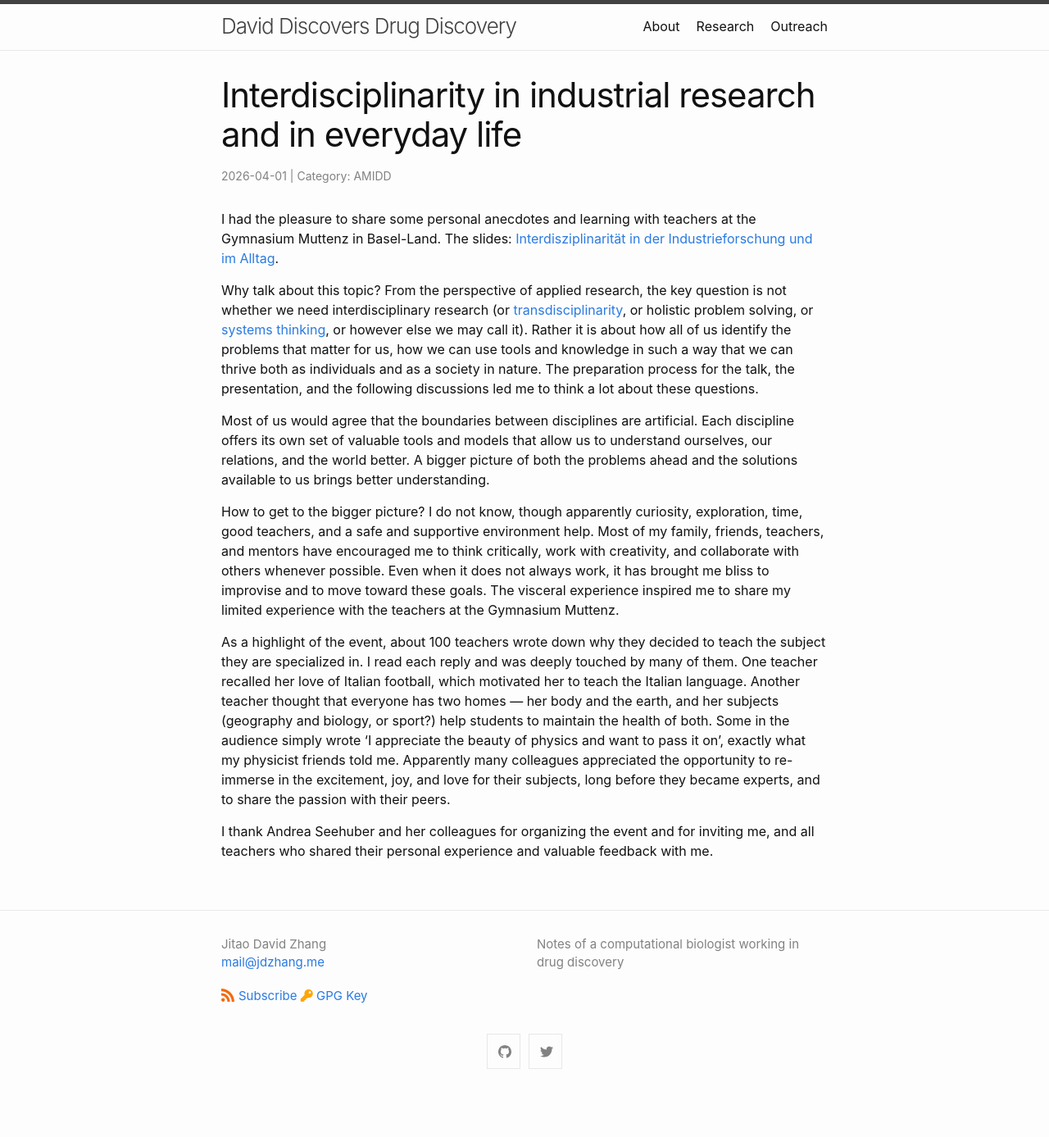
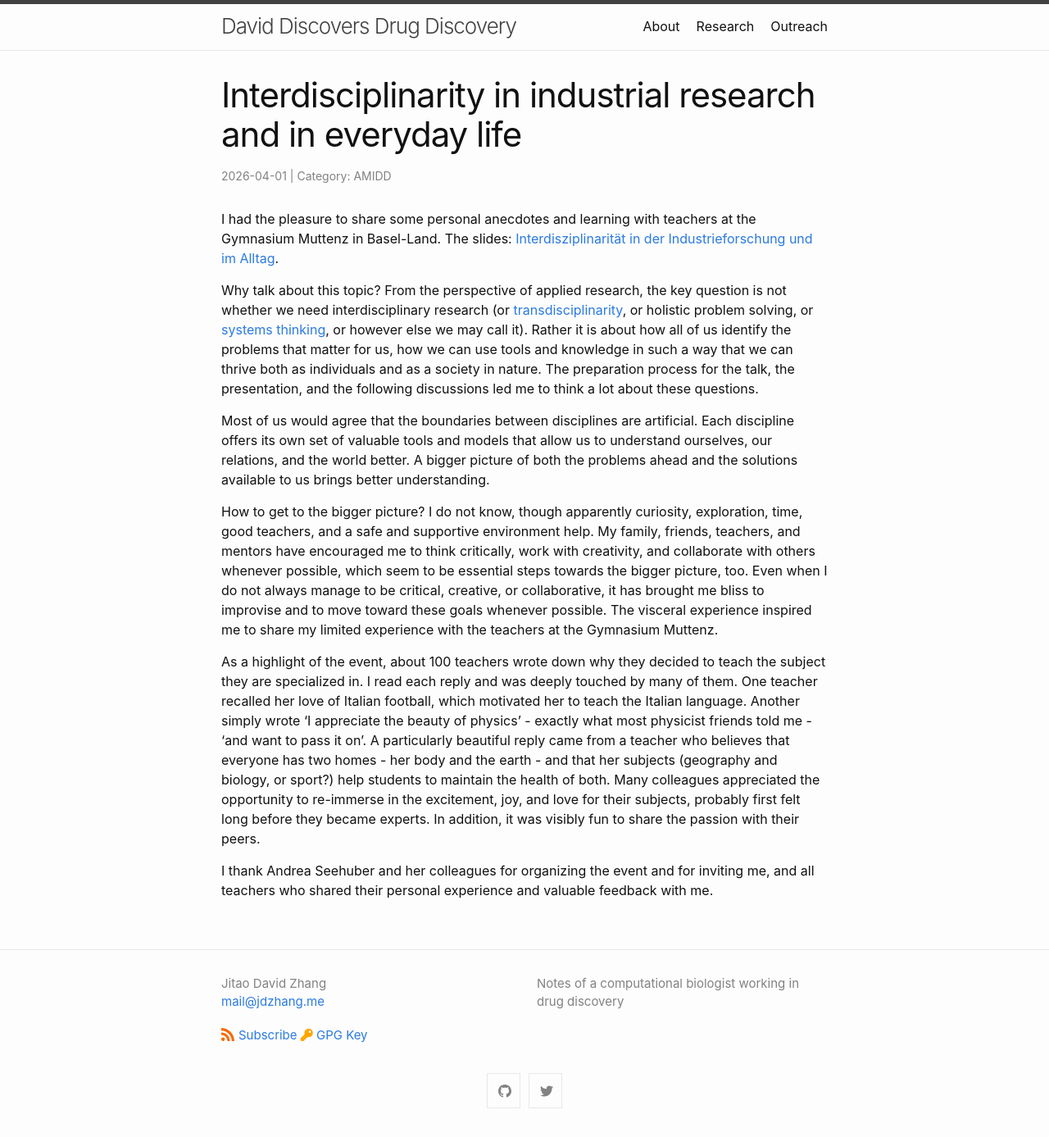
Before and after one commit to Accio/accio.github.io, a Jekyll site: the page built from _posts/2026-04-01-GymnasiumMuttenz.md, in a window 1280 px wide. Shown: the whole page at 82% size. Built offline with Jekyll 4.4.1, drawn with Linux system fonts in a browser that asks for light colours; comment, search, counter and statistics services are not loaded; before the commit the page ends 1339 px from its top, so only the background shows below that.

Commit message:
updated post by rearranging the last paragraph

```diff
--- a/_posts/2026-04-01-GymnasiumMuttenz.md
+++ b/_posts/2026-04-01-GymnasiumMuttenz.md
@@ -11,8 +11,8 @@ Why talk about this topic? From the perspective of applied research, the key que
 
 Most of us would agree that the boundaries between disciplines are artificial. Each discipline offers its own set of valuable tools and models that allow us to understand ourselves, our relations, and the world better. A bigger picture of both the problems ahead and the solutions available to us brings better understanding.
 
-How to get to the bigger picture? I do not know, though apparently curiosity, exploration, time, good teachers, and a safe and supportive environment help. Most of my family, friends, teachers, and mentors have encouraged me to think critically, work with creativity, and collaborate with others whenever possible. Even when it does not always work, it has brought me bliss to improvise and to move toward these goals. The visceral experience inspired me to share my limited experience with the teachers at the Gymnasium Muttenz.
+How to get to the bigger picture? I do not know, though apparently curiosity, exploration, time, good teachers, and a safe and supportive environment help. My family, friends, teachers, and mentors have encouraged me to think critically, work with creativity, and collaborate with others whenever possible, which seem to be essential steps towards the bigger picture, too. Even when I do not always manage to be critical, creative, or collaborative, it has brought me bliss to improvise and to move toward these goals whenever possible. The visceral experience inspired me to share my limited experience with the teachers at the Gymnasium Muttenz.
 
-As a highlight of the event, about 100 teachers wrote down why they decided to teach the subject they are specialized in. I read each reply and was deeply touched by many of them. One teacher recalled her love of Italian football, which motivated her to teach the Italian language. Another teacher thought that everyone has two homes — her body and the earth, and her subjects (geography and biology, or sport?) help students to maintain the health of both. Some in the audience simply wrote 'I appreciate the beauty of physics and want to pass it on', exactly what my physicist friends told me. Apparently many colleagues appreciated the opportunity to re-immerse in the excitement, joy, and love for their subjects, long before they became experts, and to share the passion with their peers.
+As a highlight of the event, about 100 teachers wrote down why they decided to teach the subject they are specialized in. I read each reply and was deeply touched by many of them. One teacher recalled her love of Italian football, which motivated her to teach the Italian language. Another simply wrote 'I appreciate the beauty of physics' - exactly what most physicist friends told me - 'and want to pass it on'. A particularly beautiful reply came from a teacher who believes that everyone has two homes - her body and the earth - and that her subjects (geography and biology, or sport?) help students to maintain the health of both. Many colleagues appreciated the opportunity to re-immerse in the excitement, joy, and love for their subjects, probably first felt long before they became experts. In addition, it was visibly fun to share the passion with their peers.
 
 I thank Andrea Seehuber and her colleagues for organizing the event and for inviting me, and all teachers who shared their personal experience and valuable feedback with me.
```
